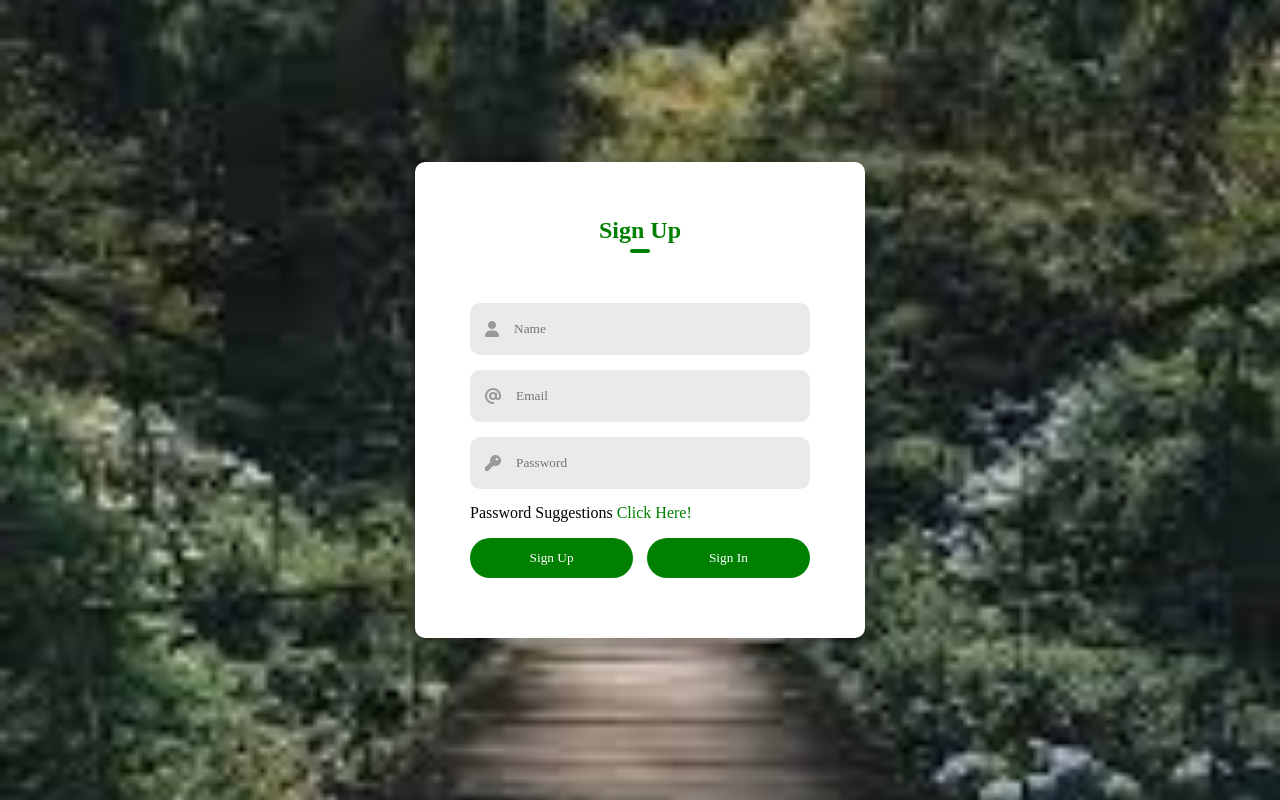
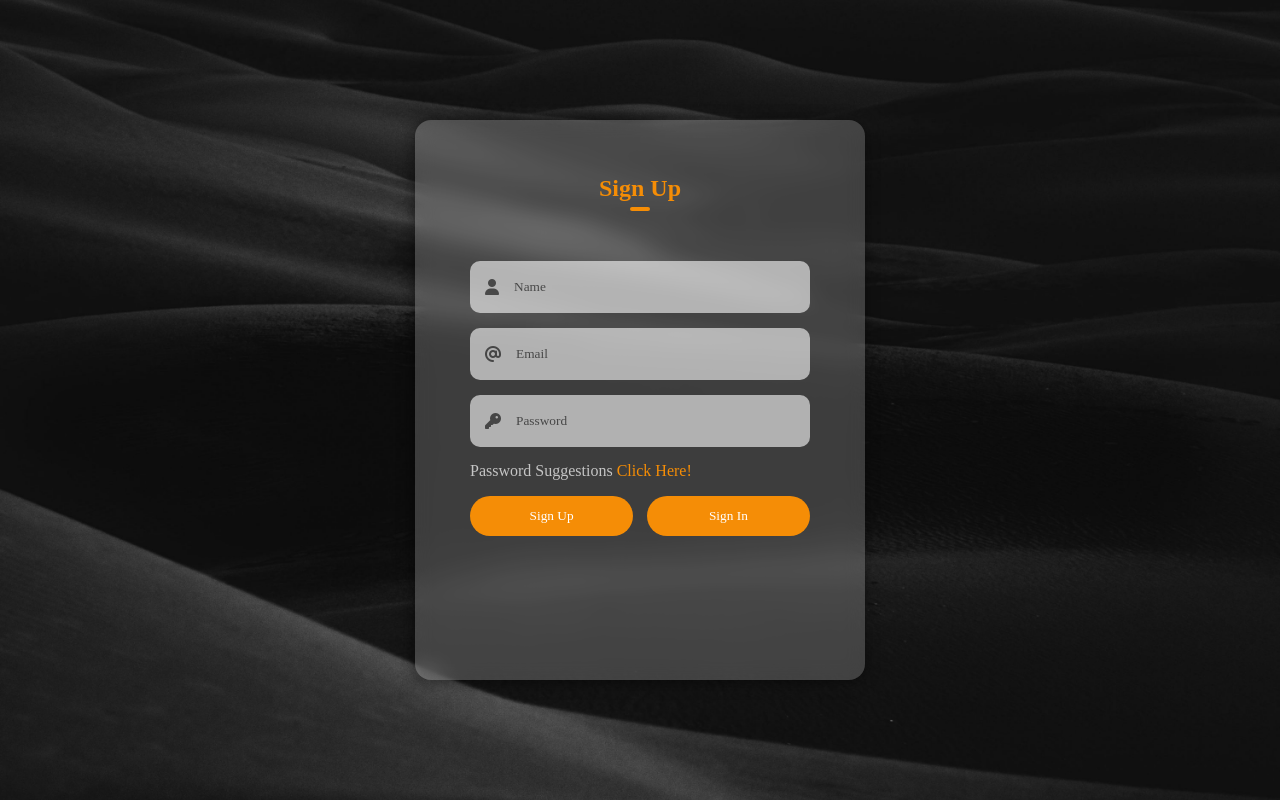
Before and after one commit to rj9884/registration-form, a plain HTML site: page login.html in a window 1280 px wide. Drawn offline with Linux system fonts and the light colour scheme.

Commit message:
add screenshot

```diff
--- a/login.css
+++ b/login.css
@@ -8,7 +8,7 @@
 .container {
     width: 100%;
     height: 100vh;
-    background: url(images.jpeg);
+    background: url(background_img.jpeg);
     background-position: center;
     background-size: cover;
     display: flex;
@@ -17,32 +17,33 @@
 }
 
 .form-box {
-    width: 90%;
+    width: 100%;
     max-width: 450px;
     min-width: 350px;
-    background: white;
+    height: 70vh;
+    background: rgba(255, 255, 255, 0.2);
     padding: 55px;
     text-align: center;
-    border-radius: 10px;
+    border-radius: 1rem;
     box-shadow: -2px 2px 15px rgba(0, 0, 0, 0.5);
+    backdrop-filter: blur(10px);
 }
 
 .form-box h2 {
     font-size: 1.5rem;
-    color: green;
+    color: rgb(245, 141, 6);
 }
 
 .form-box .underline {
     width: 20px;
     height: 4px;
-    background-color: green;
+    background-color: rgb(245, 141, 6);
     border-radius: 10px;
     margin: 5px auto 50px auto;
     transition: transform 0.5s;
 }
-
 .input-field {
-    background-color: #eaeaea;
+    background-color: rgba(255, 255, 255, 0.6);
     margin: 15px 0;
     display: flex;
     align-items: center;
@@ -64,17 +65,22 @@
 
 .input-field i {
     margin-left: 15px;
-    color: #999;
+    color: rgba(0, 0, 0, 0.6);
 }
+::placeholder{
+    color: rgba(0, 0, 0, 0.6);
+}
+
 
 .form-box p {
     text-align: left;
     font-size: 1rem;
+    color: rgba(255, 255, 255, 0.7);
 }
 
 .form-box p a {
     text-decoration: none;
-    color: green;
+    color: rgb(245, 141, 6);
 }
 
 .btn-field {
@@ -88,7 +94,7 @@
     flex-basis: 48%;
     height: 40px;
     border-radius: 20px;
-    background: green;
+    background: rgb(245, 141, 6);
     color: white;
     border: 0;
     outline: 0;
@@ -101,6 +107,6 @@
 }
 
 button.disable {
-    background: #eaeaea;
-    color: #555;
+    background: rgba(255, 255, 255, 0.6);
+    color: rgba(0, 0, 0, 0.9);
 }
```
Also changed, not shown: background_img.jpeg (added), images.jpeg (deleted), 1 other file.
